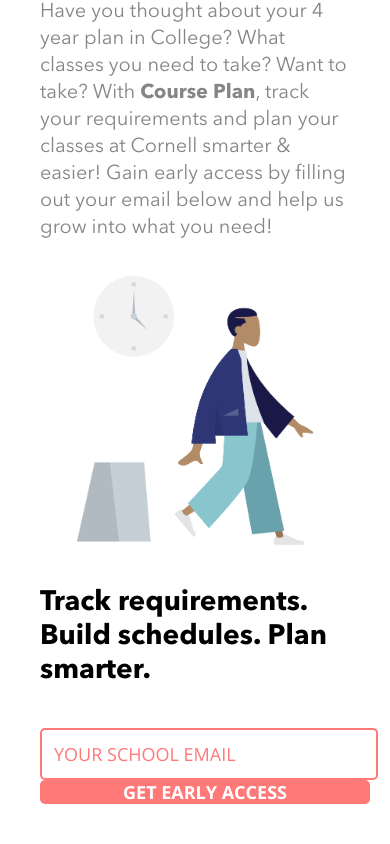
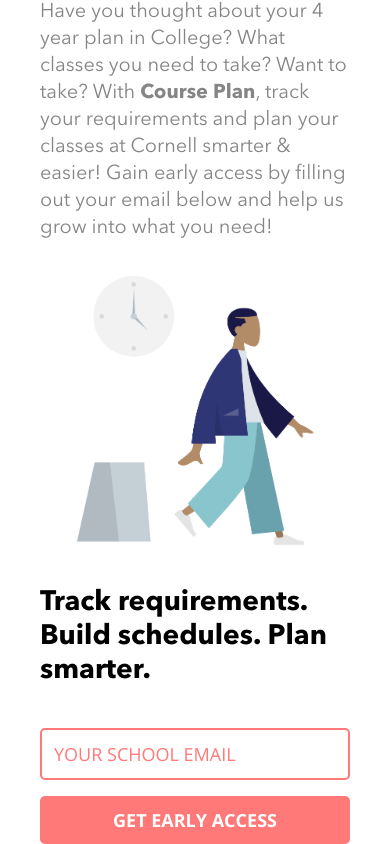
Before and after one commit to cornell-dti/course-plan-landingpage, a Vue app: page / in a window 390 px wide. Shown: the part 450-1294 px from the top of the page. Built offline with nearby package versions, Linux system fonts and the light colour scheme.

Commit message:
mobile input alignment

```diff
--- a/src/components/HelloWorld.vue
+++ b/src/components/HelloWorld.vue
@@ -237,12 +237,15 @@
   }
 
   .landing-input {
-    width: 100%;
+    width: auto;
     margin-right: 0;
   }
 
   .landing-button {
-    width: 100%;
+    width: auto;
+    margin-top: 1rem;
+    padding-top: .75rem;
+    padding-bottom: .75rem;
   }
 }
 
```
